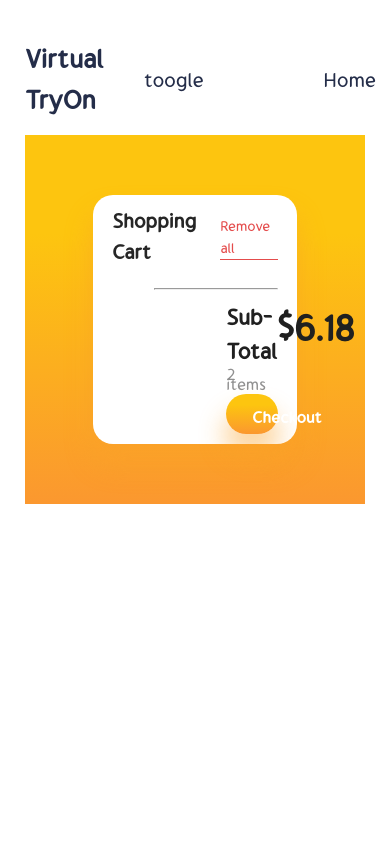
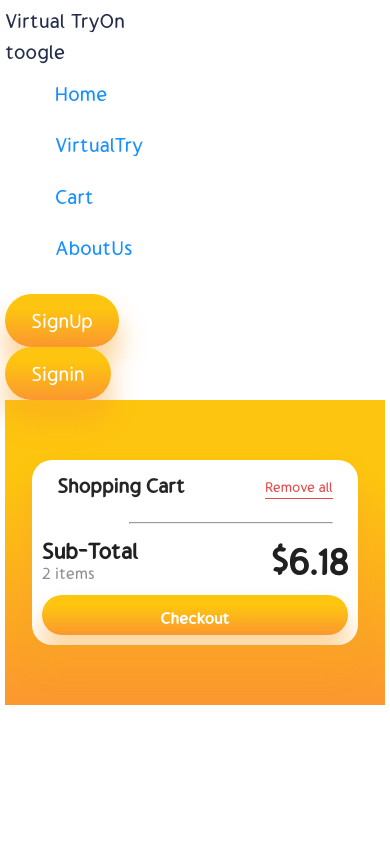
Before and after one commit to fyp-virtual-try-on/front-end, a React (Create React App) app: page /Cart in a window 390 px wide. Shown: the top 844 px of the page. Built offline with nearby package versions, Linux system fonts and the light colour scheme.

Commit message:
fix responsive issues

```diff
--- a/src/App.css
+++ b/src/App.css
@@ -10,7 +10,7 @@
   --smboxShadow: -79px 51px 60px rgba(0 0 0 0.08);
 }
 .App {
-  padding: 25px;
+  padding: 5px;
   overflow: hidden;
   color: var(--Black);
 }
--- a/src/components/Intro/Intro.css
+++ b/src/components/Intro/Intro.css
@@ -3,6 +3,13 @@
   height: 77vh;
   margin-top: 3rem;
 }
+
+@media screen and (max-width: 500px) {
+  .intro {
+    flex-direction: column;
+  }
+}
+
 .i-left {
   display: flex;
   position: relative;
@@ -58,6 +65,15 @@
   transform: scale(1.1);
   left: -1%;
 }
+
+@media screen and (max-width: 500px) {
+  .i-right > :nth-child(3) {
+    padding-bottom: 1154px;
+    transform: scale(1.1);
+    left: -32%;
+  }
+}
+
 .i-right > :nth-child(4) {
   padding: 0px;
   transform: scale(0.7);
--- a/src/components/Navbar/Navbar.css
+++ b/src/components/Navbar/Navbar.css
@@ -1,7 +1,13 @@
-.n-wrapper {
+/* .n-wrapper {
   height: 110px;
   display: flex;
   justify-content: space-between;
+}
+
+@media screen and (max-width: 1100px) {
+  .n-wrapper {
+    display: none;
+  }
 }
 .n-left {
   flex: 1;
@@ -40,6 +46,54 @@
 .active {
   color: blue;
 }
-.navLink{
+.navLink {
   width: 128px;
+} */
+
+.n-wrapper {
+  display: flex;
+  justify-content: space-between;
 }
+
+@media screen and (max-width: 650px) {
+  .n-wrapper {
+    /* display: none; */
+    flex-direction: column;
+  }
+}
+
+.nav-ul {
+  display: flex;
+}
+
+@media screen and (max-width: 650px) {
+  .nav-ul {
+    flex-direction: column;
+  }
+}
+
+.n-right {
+  display: flex;
+}
+
+@media screen and (max-width: 650px) {
+  .n-right {
+    flex-direction: column;
+  }
+}
+.n-list {
+  display: flex;
+  align-items: center;
+  justify-content: center;
+}
+
+@media screen and (max-width: 650px) {
+  .n-list {
+    flex-direction: column;
+    align-items: unset;
+  }
+}
+
+.nav-li {
+  padding: 10px;
+}
--- a/src/components/Navbar/Navbar.jsx
+++ b/src/components/Navbar/Navbar.jsx
@@ -2,9 +2,9 @@ import React from "react";
 import "./Navbar.css";
 import { NavLink } from "react-router-dom";
 import { Link } from "react-router-dom";
-import SignIn  from "../../pages/SignIn/SignIn"
-import SignUp  from "../../pages/SignUp/SignUp"
-import About  from "../../pages/About/About"
+import SignIn from "../../pages/SignIn/SignIn";
+import SignUp from "../../pages/SignUp/SignUp";
+import About from "../../pages/About/About";
 
 function Navbar() {
   let activeStyle = {
@@ -18,29 +18,38 @@ function Navbar() {
       </div>
       <div className="n-right">
         <div className="n-list">
-          <ul style={{ listStyleType: "none" }}>
+          <ul className="nav-ul" style={{ listStyleType: "none" }}>
             <NavLink
               style={({ isActive }) => (isActive ? activeStyle : undefined)}
               to="/"
               end
             >
               {" "}
-              <li>Home </li>{" "}
+              <li className="nav-li">Home </li>{" "}
             </NavLink>
             <NavLink
               style={({ isActive }) => (isActive ? activeStyle : undefined)}
               to="virtualTry"
             >
               {" "}
-              <li>VirtualTry </li>{" "}
+              <li className="nav-li">VirtualTry </li>{" "}
             </NavLink>
-            <NavLink to="/Cart"> <li>Cart</li></NavLink>
-            <NavLink to="/About"> <li>AboutUs</li></NavLink>
+            <NavLink to="/Cart">
+              {" "}
+              <li className="nav-li">Cart</li>
+            </NavLink>
+            <NavLink to="/About">
+              {" "}
+              <li className="nav-li">AboutUs</li>
+            </NavLink>
           </ul>
-
         </div>
-        <NavLink to="/SignUp"  style={{paddingRight:"26px"}}><button className="button navLink">SignUp</button></NavLink>
-        <NavLink to="/SignIn"><button className="button navLink">Signin</button></NavLink>
+        <NavLink to="/SignUp" style={{ paddingRight: "26px" }}>
+          <button className="button navLink">SignUp</button>
+        </NavLink>
+        <NavLink to="/SignIn">
+          <button className="button navLink">Signin</button>
+        </NavLink>
       </div>
     </div>
   );
--- a/src/components/Services/Services.css
+++ b/src/components/Services/Services.css
@@ -32,10 +32,10 @@
   margin-top: 1rem;
   font-size: 17px;
 }
-.cards{
-position: relative;
+.cards {
+  position: relative;
 }
-.cards>*{
+.cards > * {
   position: absolute;
 }
 .s-blur2 {
@@ -49,7 +49,7 @@ position: relative;
 }
 @media screen and (max-width: 480px) {
   .services {
-    margin-top: 0;
+    margin-top: 46rem;
     flex-direction: column;
     gap: 5rem;
     height: 66rem;
--- a/src/pages/Cart/Cart.css
+++ b/src/pages/Cart/Cart.css
@@ -7,7 +7,7 @@
   justify-content: center;
 }
 .Cart-Container {
-  width: 60%;
+  width: 86%;
   height: fit-content;
   background-color: #ffffff;
   padding: 10px;
@@ -16,6 +16,12 @@
   margin-top: 3rem;
   margin-bottom: 3rem;
 }
+/* @media screen and (max-width: 900px) {
+  .Cart-Container {
+    width: auto;
+  }
+} */
+
 .Header {
   margin: auto;
   width: 90%;
@@ -39,10 +45,18 @@
   margin: auto;
   width: 90%;
   height: 30%;
-  display: flex;
-  justify-content: space-between;
-  align-items: center;
+  display: grid;
+  grid-template-columns: repeat(4, 1fr);
+  /* justify-content: space-between; */
+  /* align-items: center; */
 }
+
+@media screen and (max-width: 550px) {
+  .Cart-Items {
+    grid-template-columns: 1fr 1fr;
+  }
+}
+
 .image-box {
   width: 15%;
   text-align: center;
@@ -66,7 +80,7 @@
   color: #909090;
 }
 .counter {
-  width: 15%;
+  /* width: 15%; */
   display: flex;
   justify-content: space-between;
   align-items: center;
@@ -128,6 +142,15 @@ hr {
   margin-right: 5%;
   width: 28%;
 }
+
+@media screen and (max-width: 500px) {
+  .checkout {
+    float: unset;
+    margin-right: unset;
+    width: unset;
+  }
+}
+
 .total {
   width: 100%;
   display: flex;
--- a/src/pages/SignIn/SignIn.css
+++ b/src/pages/SignIn/SignIn.css
@@ -17,6 +17,13 @@
   border-radius: 60px;
   background-color: white;
 }
+@media screen and (max-width: 990px) {
+  .sub-main {
+    width: auto;
+    padding: 10px;
+  }
+}
+
 .imgs {
   padding-top: 20px;
   justify-content: center;
--- a/src/pages/SignUp/SignUp.css
+++ b/src/pages/SignUp/SignUp.css
@@ -16,6 +16,13 @@
   padding-top: 30px;
   border-radius: 60px;
   background-color: white;
+}
+
+@media screen and (max-width: 990px) {
+  .su-sub-main {
+    width: auto;
+    padding: 10px;
+  }
 }
 .su-imgs {
   padding-top: 20px;
--- a/src/pages/VirtualTry/VirtualTry.css
+++ b/src/pages/VirtualTry/VirtualTry.css
@@ -5,6 +5,19 @@
   grid-template-columns: 1fr 1fr 1fr;
   height: 566px;
 }
+@media screen and (max-width: 1500px) {
+  .VT-grid {
+    grid-template-columns: 1fr 1fr;
+    height: auto;
+  }
+}
+@media screen and (max-width: 650px) {
+  .VT-grid {
+    grid-template-columns: 1fr;
+    height: auto;
+  }
+}
+
 VT-dropdown {
 }
 .dropbtn {
@@ -84,3 +97,23 @@ VT-dropdown {
   background-size: contain;
   opacity: 0.5;
 }
+
+.item-listing {
+  display: grid;
+  grid-template-columns: 1fr 1fr;
+  grid-column-gap: 8px;
+}
+
+@media screen and (max-width: 450px) {
+  .item-listing {
+    grid-template-columns: 1fr;
+  }
+}
+
+.item {
+  padding: 20px;
+  display: flex;
+  flex-direction: column;
+  justify-content: center;
+  align-items: center;
+}
--- a/src/pages/VirtualTry/VirtualTry.jsx
+++ b/src/pages/VirtualTry/VirtualTry.jsx
@@ -210,20 +210,15 @@ function VirtualTry() {
               <p style={{ textAlign: "center", fontWeight: "bold" }}>
                 Virtual TryOn Catalouge
               </p>
-              <div
-                style={{
-                  display: "grid",
-                  gridTemplateColumns: "1fr 1fr",
-                  gridColumnGap: "8px",
-                }}
-              >
+              <div className="item-listing">
                 {items.map((item) => (
                   <div
                     onClick={() => setSelectedImage(item.image)}
                     className={
-                      selectedImage === item.image ? "item-selected" : ""
+                      selectedImage === item.image
+                        ? "item-selected"
+                        : "" + "item"
                     }
-                    style={{ padding: "20px" }}
                   >
                     <img
                       src={item.image}
```
